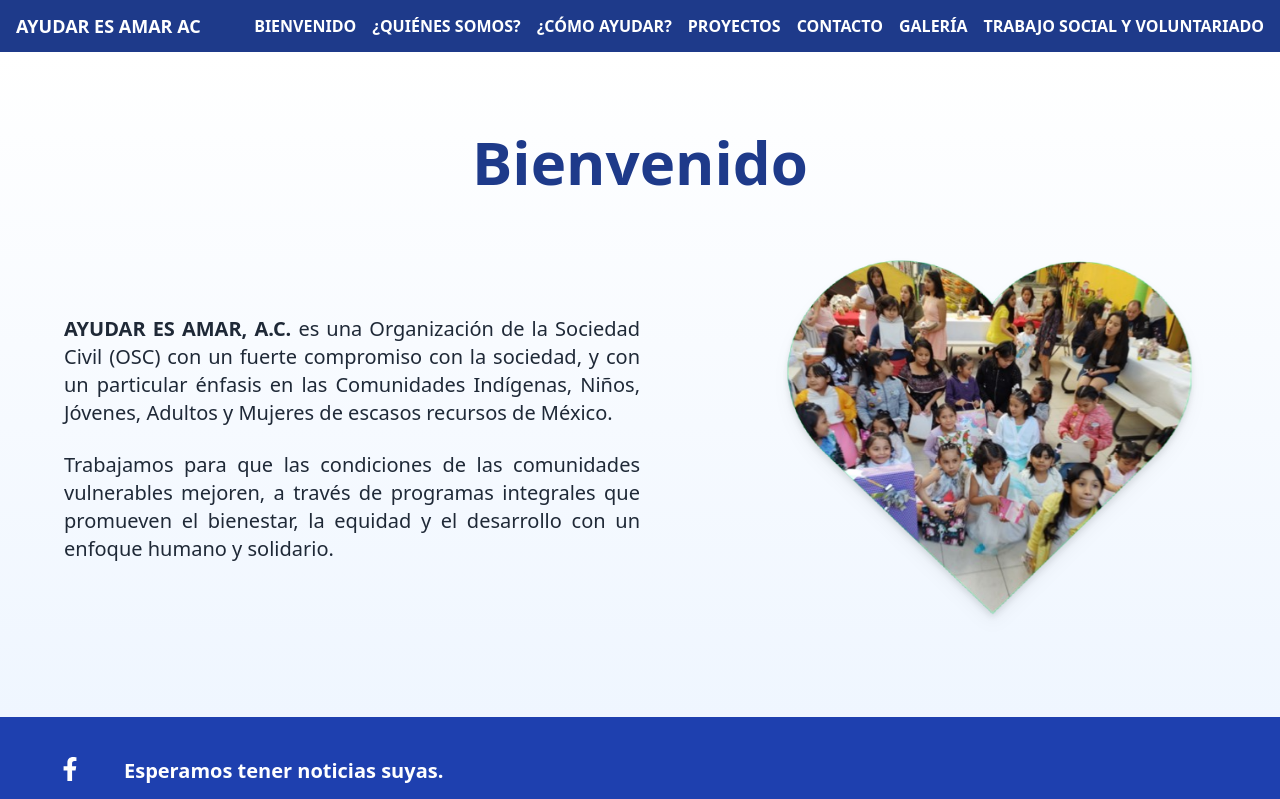
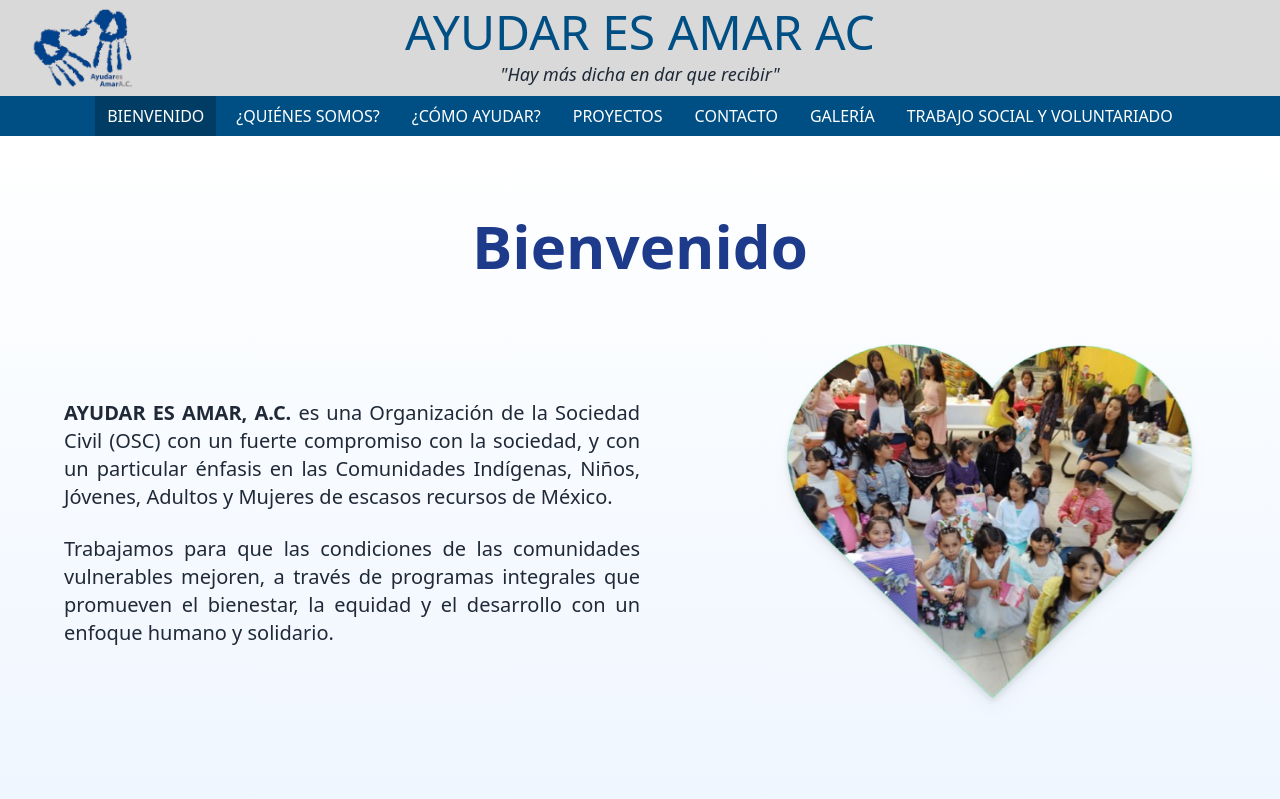
Before and after one commit to Raul-dd/Organization, a React (Vite) app: page / in a window 1280 px wide. Shown: the top 799 px of the page. Built offline with nearby package versions, Linux system fonts and the light colour scheme.

Commit message:
Navbar good

```diff
--- a/src/components/Navbar.jsx
+++ b/src/components/Navbar.jsx
@@ -1,21 +1,170 @@
-import { Link } from "react-router-dom";
+import { useEffect, useRef, useState } from 'react';
+import AOS from 'aos';
+import 'aos/dist/aos.css';
+import logo from '../assets/logo.png';
+import { Link, useLocation } from 'react-router-dom';
+
+const menuItems = [
+  'BIENVENIDO',
+  '¿QUIÉNES SOMOS?',
+  '¿CÓMO AYUDAR?',
+  'PROYECTOS',
+  'CONTACTO',
+  'GALERÍA',
+  'TRABAJO SOCIAL Y VOLUNTARIADO',
+];
+
+const rutas = {
+  'BIENVENIDO': '/',
+  '¿QUIÉNES SOMOS?': '/quienes-somos',
+  '¿CÓMO AYUDAR?': '/como-ayudar',
+  'PROYECTOS': '/proyectos',
+  'CONTACTO': '/contacto',
+  'GALERÍA': '/galeria',
+  'TRABAJO SOCIAL Y VOLUNTARIADO': '/voluntariado',
+};
 
 const Navbar = () => {
+  const navRef = useRef(null);
+  const liRefs = useRef([]);
+  const dropdownRef = useRef(null);
+  const [visibleCount, setVisibleCount] = useState(menuItems.length);
+  const [menuOpen, setMenuOpen] = useState(false);
+  const location = useLocation();
+
+  useEffect(() => {
+    AOS.init({ duration: 800 });
+  }, []);
+
+  const calcularVisibles = () => {
+    const nav = navRef.current;
+    if (!nav) return;
+
+    liRefs.current.forEach((li) => {
+      if (li) li.style.display = 'inline-flex';
+    });
+
+    let count = menuItems.length;
+    while (nav.scrollWidth > nav.clientWidth && count > 0) {
+      count--;
+      if (liRefs.current[count]) {
+        liRefs.current[count].style.display = 'none';
+      }
+    }
+
+    setVisibleCount(count);
+  };
+
+  useEffect(() => {
+    const handleClickOutside = (e) => {
+      if (dropdownRef.current && !dropdownRef.current.contains(e.target)) {
+        setMenuOpen(false);
+      }
+    };
+    document.addEventListener('mousedown', handleClickOutside);
+    return () => document.removeEventListener('mousedown', handleClickOutside);
+  }, []);
+
+  useEffect(() => {
+    calcularVisibles();
+    window.addEventListener('resize', calcularVisibles);
+    return () => window.removeEventListener('resize', calcularVisibles);
+  }, []);
+
   return (
-    <nav className="bg-blue-900 text-white shadow-md">
-      <div className="max-w-7xl mx-auto px-4 py-3 flex justify-between items-center">
-        <Link to="/" className="font-bold text-lg">AYUDAR ES AMAR AC</Link>
-        <ul className="hidden md:flex space-x-4 font-semibold">
-          <li><Link to="/">BIENVENIDO</Link></li>
-          <li><Link to="/quienes-somos">¿QUIÉNES SOMOS?</Link></li>
-          <li><Link to="/como-ayudar">¿CÓMO AYUDAR?</Link></li>
-          <li><Link to="/proyecto">PROYECTOS</Link></li>
-          <li><Link to="/contacto">CONTACTO</Link></li>
-          <li><Link to="/galeria">GALERÍA</Link></li>
-          <li><Link to="/voluntariado">TRABAJO SOCIAL Y VOLUNTARIADO</Link></li>
+    <header className="w-full font-sans relative z-50">
+      {/* Encabezado superior con animación */}
+      <div
+        data-aos="slide-down"
+        className="bg-[#D9D9D9] flex items-center justify-between px-4 py-2 relative"
+      >
+        <img
+          src={logo}
+          alt="logo"
+          className="h-16 sm:h-20 w-auto object-contain transition-transform duration-500 hover:scale-105"
+        />
+
+        {/* Título centrado */}
+        <div className="absolute inset-x-0 top-1/2 -translate-y-1/2 text-center">
+          <h1 className="text-[1.25rem] sm:text-2xl md:text-5xl font-medium text-[#004F84] leading-tight mb-1">
+            AYUDAR ES AMAR AC
+          </h1>
+          <p className="text-[0.8rem] sm:text-sm md:text-lg italic text-gray-800">
+            "Hay más dicha en dar que recibir"
+          </p>
+        </div>
+      </div>
+
+      {/* Navbar azul con animación y antireacomodo */}
+      <nav
+        data-aos="fade-down"
+        className="bg-[#004F84] text-white text-sm sm:text-base md:text-[16px] font-medium sticky top-0 z-50"
+      >
+        <ul
+          ref={navRef}
+          className="flex flex-nowrap justify-center items-center gap-x-2 px-4 h-[40px] w-full text-center"
+        >
+          {menuItems.map((item, index) => {
+            const isActive = location.pathname === rutas[item];
+            return (
+              <li
+                key={index}
+                ref={(el) => (liRefs.current[index] = el)}
+                className="whitespace-nowrap h-full flex items-center transition-transform duration-300 hover:scale-105"
+                style={{ display: index < visibleCount ? 'inline-flex' : 'none' }}
+              >
+                <Link
+                  to={rutas[item]}
+                  className={`w-full h-full px-3 flex items-center justify-center transition-colors duration-200 ${
+                    isActive ? 'bg-[#003c63]' : 'hover:bg-[#003c63]'
+                  }`}
+                >
+                  {item}
+                </Link>
+              </li>
+            );
+          })}
+
+          {visibleCount < menuItems.length && (
+            <li className="relative h-full flex items-center" ref={dropdownRef}>
+              <button
+                onClick={() => setMenuOpen(!menuOpen)}
+                className="p-2 hover:bg-[#003c63] rounded transition-transform duration-300 hover:scale-105"
+              >
+                <svg
+                  className="w-6 h-6"
+                  fill="none"
+                  stroke="currentColor"
+                  strokeWidth="2"
+                  viewBox="0 0 24 24"
+                >
+                  <path strokeLinecap="round" strokeLinejoin="round" d="M4 6h16M4 12h16M4 18h16" />
+                </svg>
+              </button>
+
+              {menuOpen && (
+                <ul
+                  data-aos="fade-in"
+                  className="absolute top-[38px] right-0 bg-[#004F84] shadow-lg border border-white rounded z-50 min-w-[180px]"
+                >
+                  {menuItems.slice(visibleCount).map((item, idx) => (
+                    <li
+                      key={idx}
+                      className="px-4 py-2 hover:bg-[#003c63] whitespace-nowrap"
+                      onClick={() => setMenuOpen(false)}
+                    >
+                      <Link to={rutas[item]} className="block w-full">
+                        {item}
+                      </Link>
+                    </li>
+                  ))}
+                </ul>
+              )}
+            </li>
+          )}
         </ul>
-      </div>
-    </nav>
+      </nav>
+    </header>
   );
 };
 
```
Also changed, not shown: src/App.jsx (line endings or trailing spaces), src/assets/logo.png (added).
